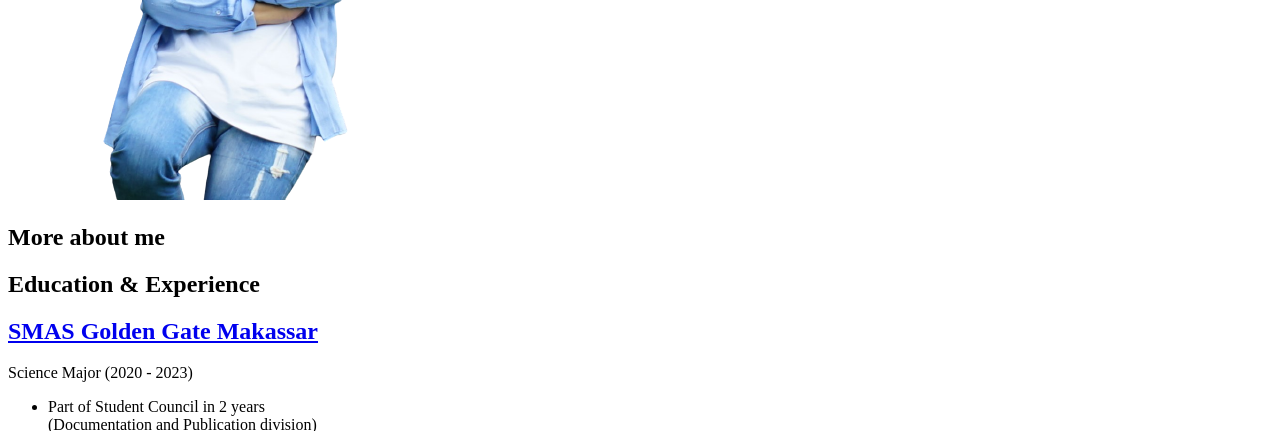
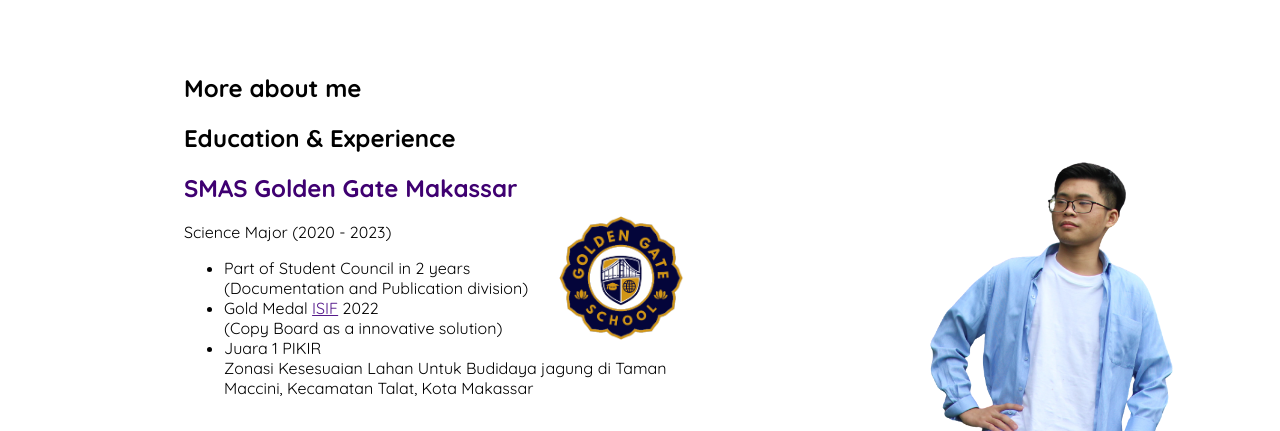
Before and after one commit to AryaGoberto/Website-portofolio, a plain HTML site: page index.html in a window 1280 px wide. Shown: the part 597-1028 px from the top of the page. Drawn offline with Linux system fonts and the light colour scheme.

Commit message:
ubah lokasi file css

```diff
--- a/index.html
+++ b/index.html
@@ -7,7 +7,7 @@
     <title>Landing Page Dicoding Indonesia</title>
 
     <!-- My CSS -->
-    <link rel="stylesheet" href="css/app.css" />
+    <link rel="stylesheet" href="css/style.css" />
 
     <!-- Font Awesome 5.15.4 -->
     <link
```
